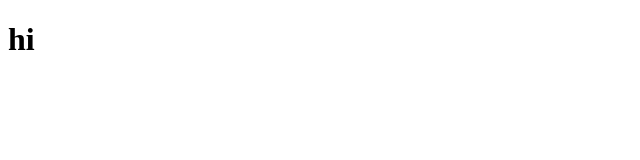
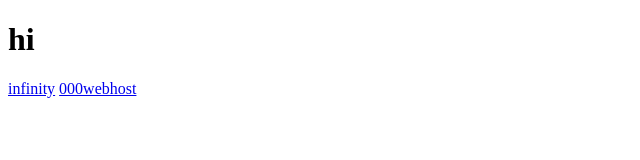
Before and after one commit to Malsha76/MyProtfolio, a plain HTML site: page index.html in a window 1280 px wide. Shown: the whole page, without its empty margins (0-640 px from the left). Drawn offline with Linux system fonts and the light colour scheme.

Commit message:
modified index file

```diff
--- a/index.html
+++ b/index.html
@@ -6,5 +6,7 @@
 </head>
 <body>
 <h1>hi</h1>
+<a href="tharu20malsha.epizy.com" target="_blank">infinity</a>
+<a href="https://tharumalsha.000webhostapp.com/" target="_blank">000webhost</a>
 </body>
 </html>
```
